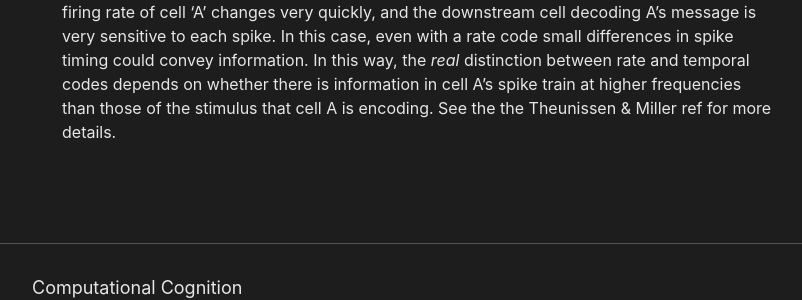
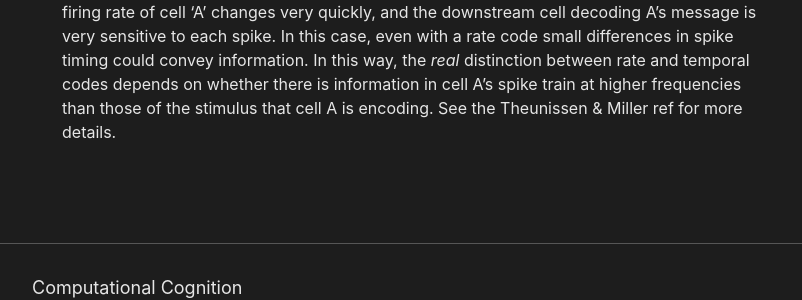
Before and after one commit to zek3r/zek3r.github.io, a Jekyll site: the page built from _posts/2024-03-26-mscpaper.markdown, in a window 1280 px wide and 900 px high, scrolled down 5788 px. Shown: the part 419-719 px from the top of the window, without its empty margins (238-1040 px from the left). Built offline with Jekyll 4.4.1, drawn with Linux system fonts in a browser that asks for light colours; some web fonts are replaced; formulas are drawn with MathJax 3.

Commit message:
one more typo

```diff
--- a/_posts/2024-03-26-mscpaper.markdown
+++ b/_posts/2024-03-26-mscpaper.markdown
@@ -119,7 +119,7 @@ For further reading on a given topic, see below (papers are author first; textbo
 - [Neural Burst Codes Disguised as Rate Codes](https://www.nature.com/articles/s41598-021-95037-z)
 
 ### In-blog footnotes
-- $$\dagger$$ : one may notice that the difference between rate and temporal codes is a little more subtle than described above. One could imagine a situation where the stimulus being encoded in the firing rate of cell 'A' changes very quickly, and the downstream cell decoding A's message is very sensitive to each spike. In this case, even with a rate code small differences in spike timing could convey information. In this way, the *real* distinction between rate and temporal codes depends on whether there is information in cell A's spike train at higher frequencies than those of the stimulus that cell A is encoding. See the the Theunissen & Miller ref for more details.
+- $$\dagger$$ : one may notice that the difference between rate and temporal codes is a little more subtle than described above. One could imagine a situation where the stimulus being encoded in the firing rate of cell 'A' changes very quickly, and the downstream cell decoding A's message is very sensitive to each spike. In this case, even with a rate code small differences in spike timing could convey information. In this way, the *real* distinction between rate and temporal codes depends on whether there is information in cell A's spike train at higher frequencies than those of the stimulus that cell A is encoding. See the Theunissen & Miller ref for more details.
 
 
 &nbsp; &nbsp; &nbsp;
```
